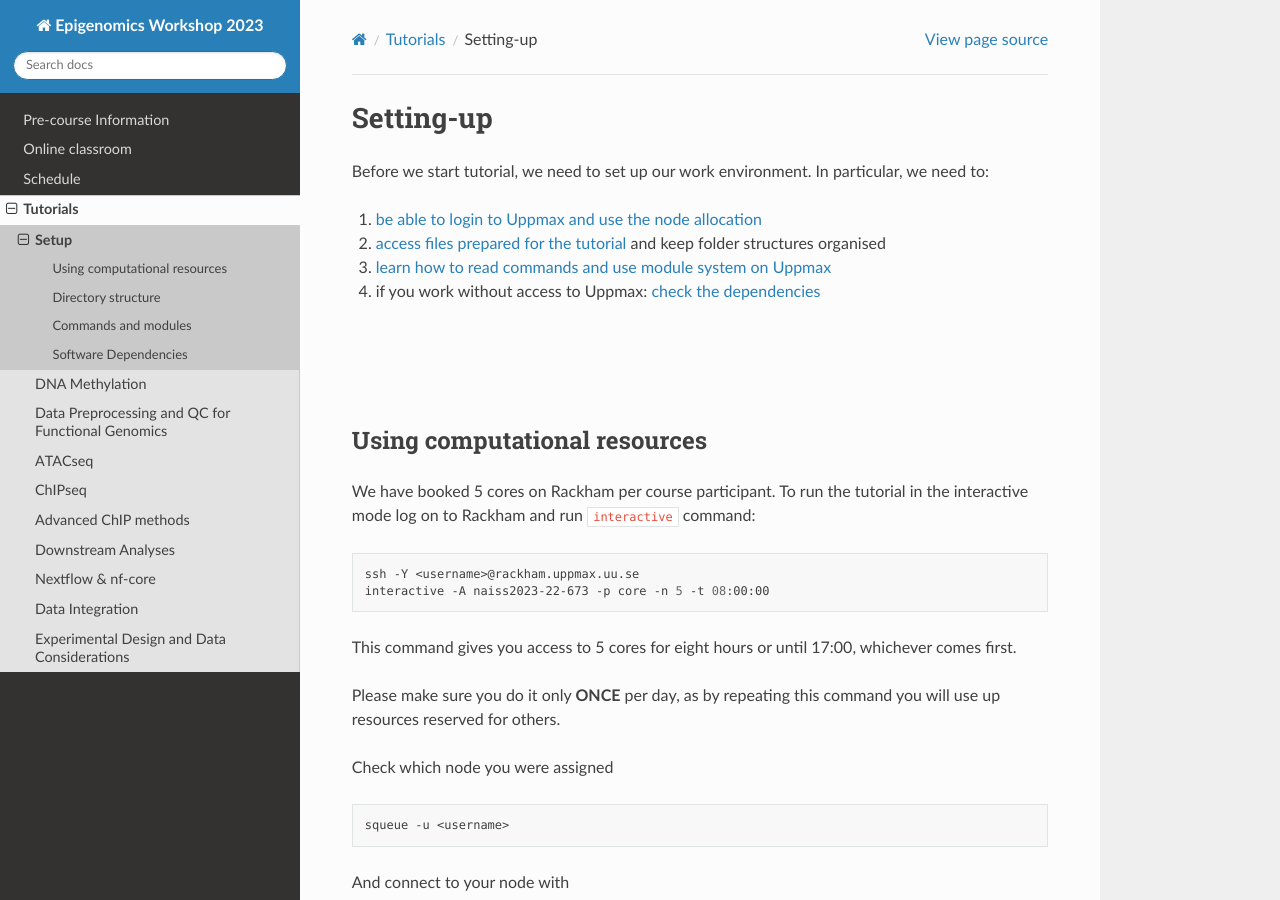
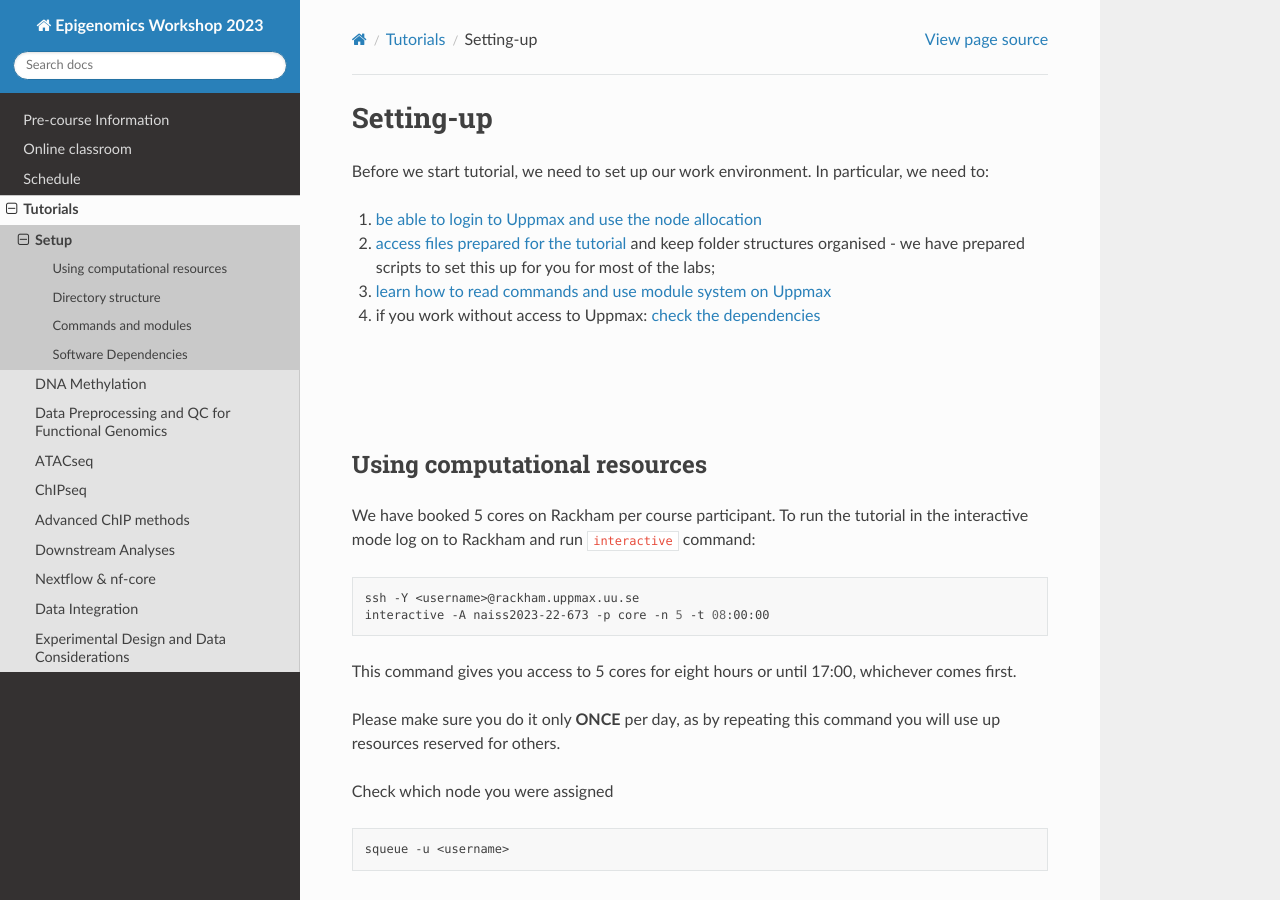
Before and after one commit to NBISweden/workshop-epigenomics-RTDs, a Sphinx documentation site: the page built from docs/content/tutorials/setup/lab-setup.rst, in a window 1280 px wide and 900 px high. Built offline with Sphinx 7.4.7 and the Read the Docs theme 2.0.0, drawn with Linux system fonts in a browser that asks for light colours.

Commit message:
Update lab-setup.rst

```diff
--- a/docs/content/tutorials/setup/lab-setup.rst
+++ b/docs/content/tutorials/setup/lab-setup.rst
@@ -12,7 +12,7 @@ Before we start tutorial, we need to set up our work environment. In particular,
 
 
 1. `be able to login to Uppmax and use the node allocation <Using computational resources>`_
-2. `access files prepared for the tutorial <Directory structure>`_ and keep folder structures organised
+2. `access files prepared for the tutorial <Directory structure>`_ and keep folder structures organised - we have prepared scripts to set this up for you for most of the labs;
 3. `learn how to read commands and use module system on Uppmax <Commands and modules>`_
 4. if you work without access to Uppmax: `check the dependencies <Software Dependencies>`_
 
```
